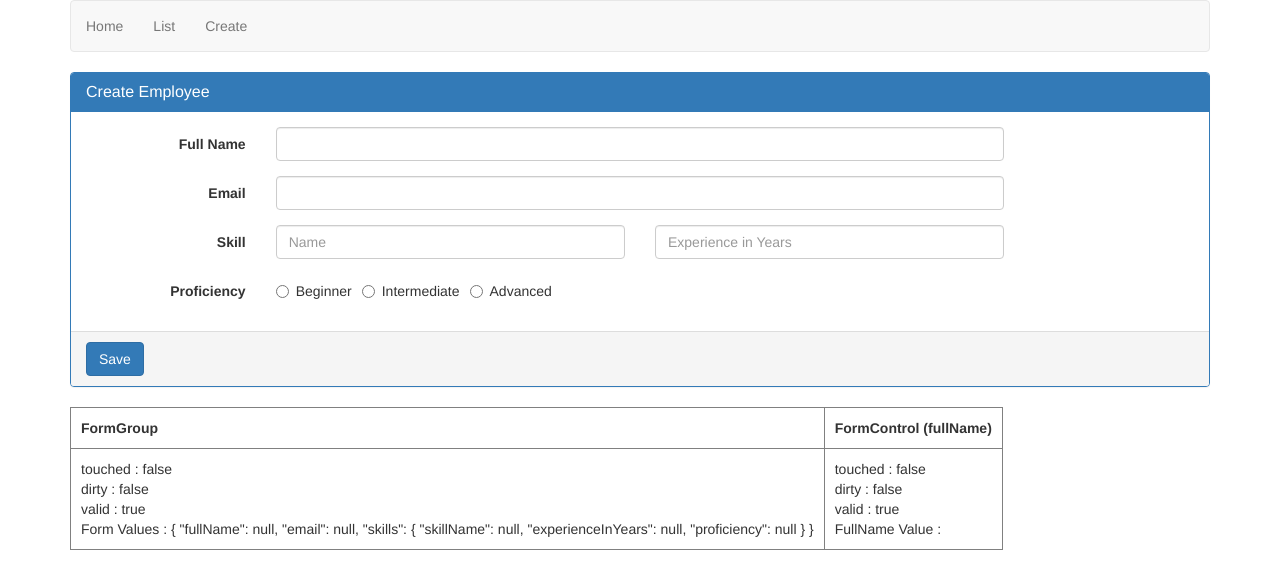
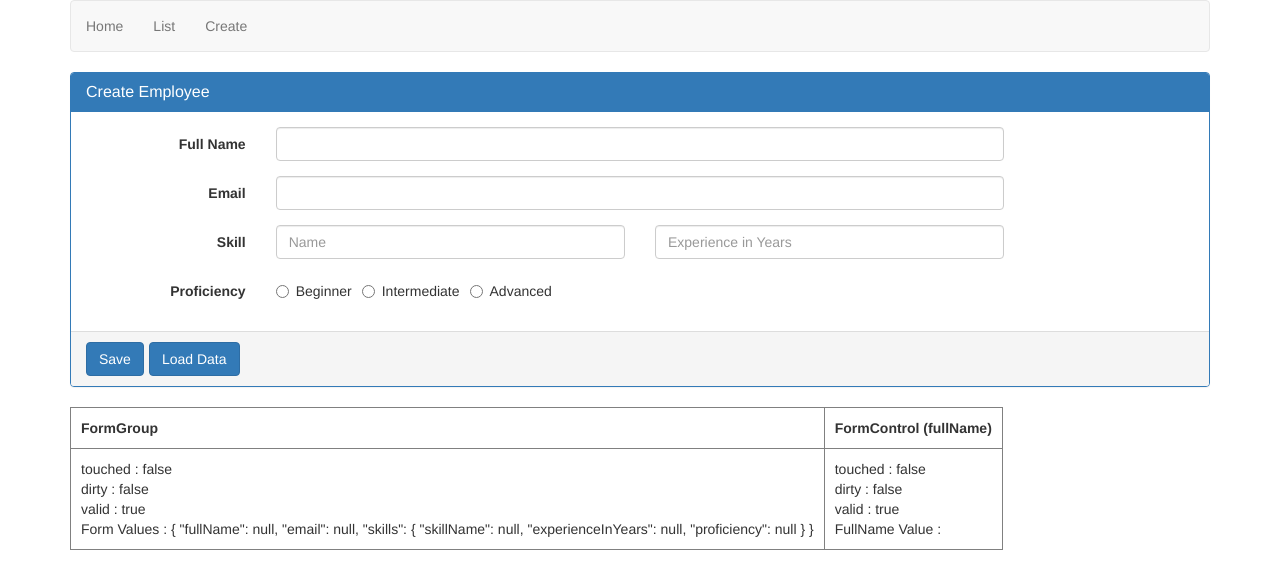
Before and after one commit to SivaGK/angular-learning-by-sivagk, an Angular app: page /create in a window 1280 px wide. Shown: the top 588 px of the page. Built offline with nearby package versions, Linux system fonts and the light colour scheme.

Commit message:
how to update HTML elements on a form with new data

```diff
--- a/src/app/employee/create-employee/create-employee.component.html
+++ b/src/app/employee/create-employee/create-employee.component.html
@@ -54,7 +54,10 @@
 </div>
     </div>
     <div class="panel-footer">
-      <button class="btn btn-primary" type="submit" (click)="onSubmit();">Save</button>
+        <div class="btn-toolbar">
+          <button class="btn btn-primary" type="submit" (click)="onSubmit();">Save</button>
+          <button class="btn btn-primary" type="button" (click)="onLoadDataClick()">Load Data</button>
+        </div>
     </div>
   </div>
 </form>
--- a/src/app/employee/create-employee/create-employee.component.ts
+++ b/src/app/employee/create-employee/create-employee.component.ts
@@ -24,4 +24,17 @@ export class CreateEmployeeComponent implements OnInit {
   onSubmit(): void {
     console.log(this.employeeForm.value);
   }
+  onLoadDataClick(): void {
+    //use setValue() to update all form controls and patchValue() to update a sub-set of form controls
+    //this.employeeForm.setValue({
+    this.employeeForm.patchValue({
+      fullName: 'Pragim Technologies',
+      email: 'pragim@pragimtech.com',
+      // skills: {
+      //   skillName: 'C#',
+      //   experienceInYears: 5,
+      //   proficiency: 'beginner'
+      // }
+    });
+  }
 }
```
